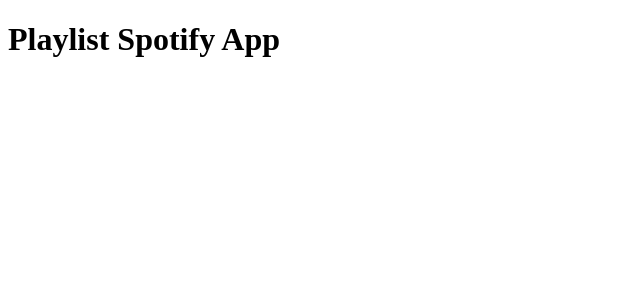
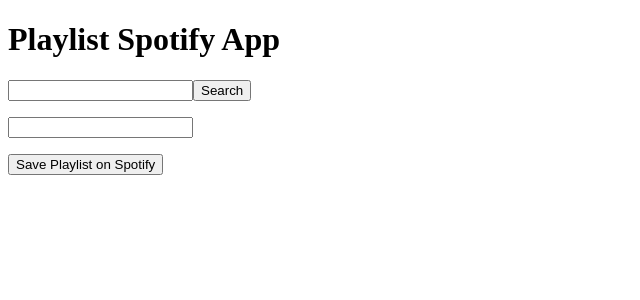
Before and after one commit to giga0023/spotify-playlist-app, a React (Vite) app: page / in a window 1280 px wide. Shown: the top 300 px of the page, without its empty margins (0-640 px from the left). Built offline with nearby package versions, Linux system fonts and the light colour scheme.

Commit message:
feat: add App component logic

```diff
--- a/src/App.jsx
+++ b/src/App.jsx
@@ -1,4 +1,7 @@
 import { useState } from "react";
+import SearchBar from "./components/SearchBar/SearchBar";
+import TrackList from "./components/TrackList/TrackList";
+import Playlist from "./components/Playlist/Playlist";
 
 function App() {
 
@@ -30,6 +33,9 @@
   return (
     <div>
       <h1>Playlist Spotify App</h1>
+      <SearchBar onSearch={() => {}}/>
+      <TrackList tracks={userSearch} onAction={addTrackToPlaylist} action={'+'}/>
+      <Playlist tracks={trackList} onAction={removeTrackToPlaylist} action={'-'} playlistName={playlistName} onNameChange={handleNameChange} onSave={() => {}}/>
     </div>
   );
 }
```
